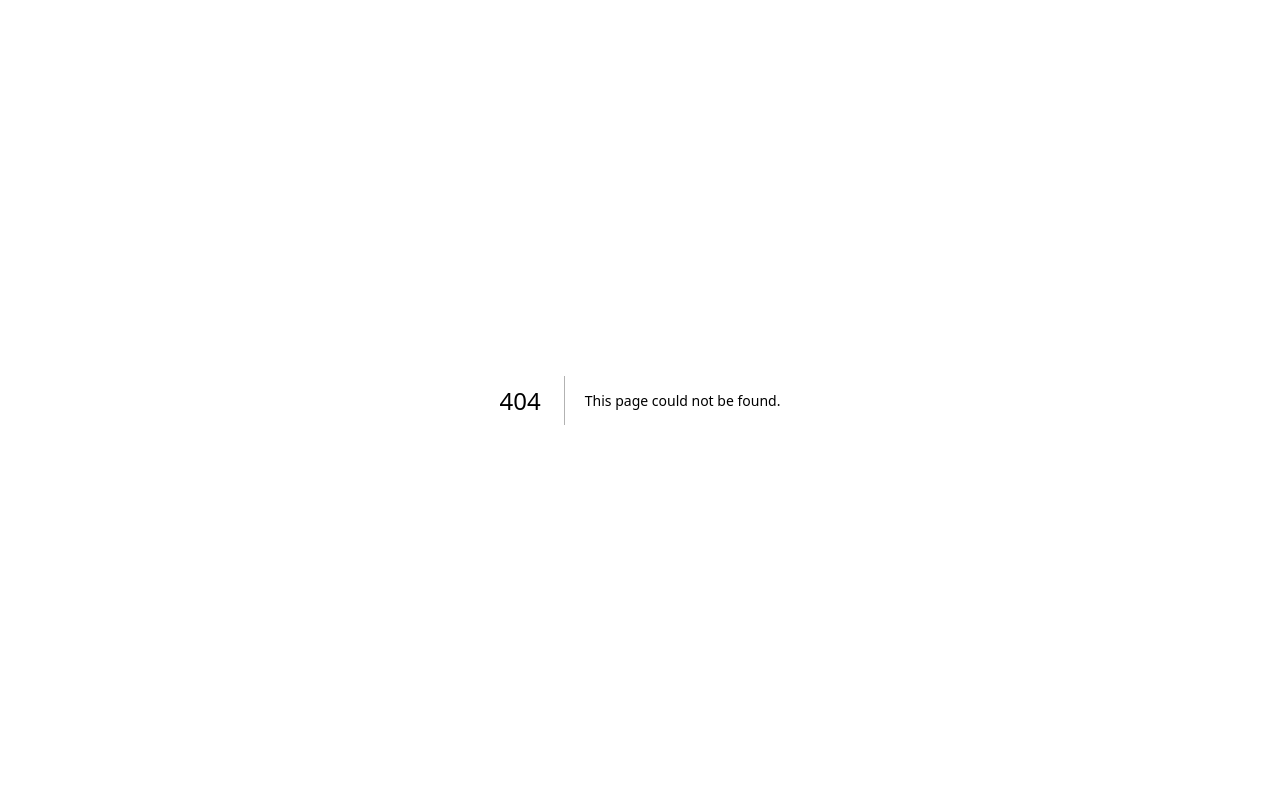
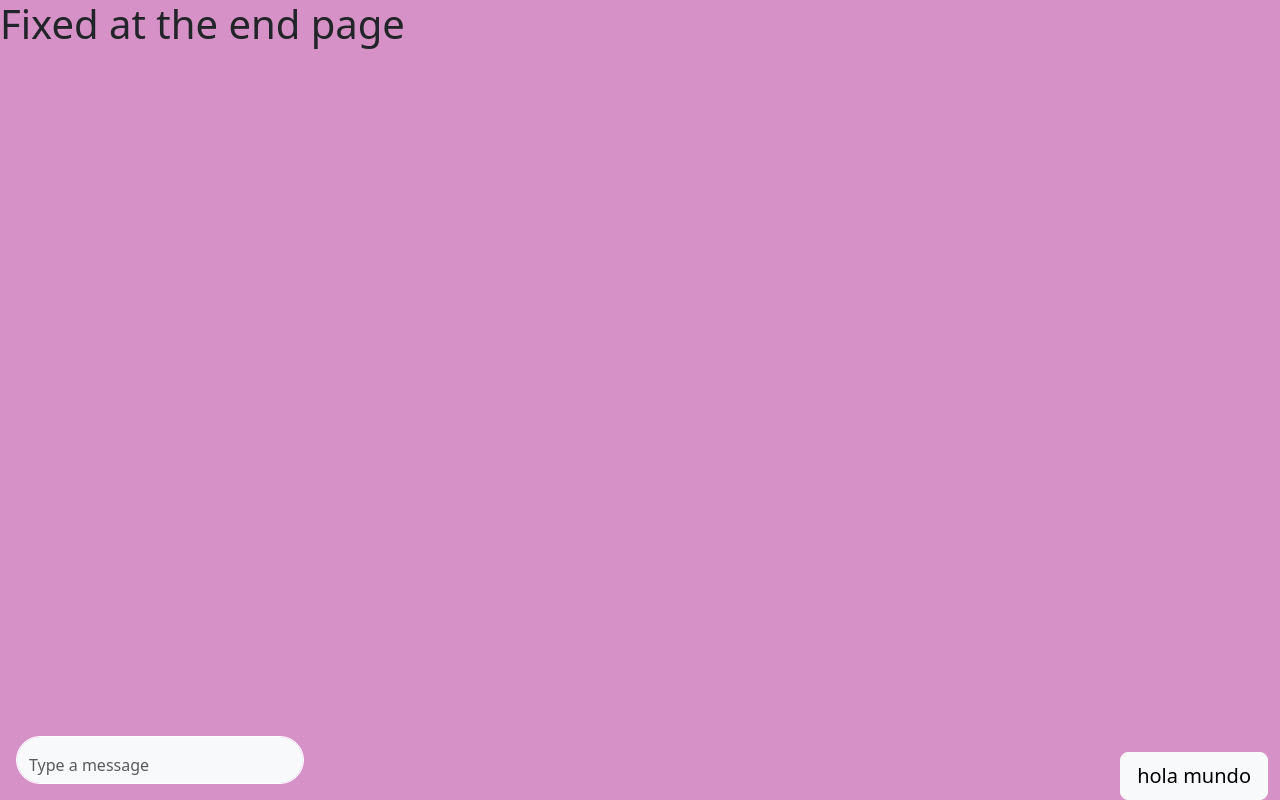
Before and after one commit to LauraCaa/experimental, a Next.js app: page /stuck in a window 1280 px wide. Before the commit this address had no page. Built offline with nearby package versions, Linux system fonts and the light colour scheme.

Commit message:
feat: Fixed position

```diff
--- a/src/assets/globals.css
+++ b/src/assets/globals.css
@@ -57,3 +57,9 @@
   position: absolute;
   background-color: rgb(248, 201, 130);
 }
+.bg-lila{
+  background-color: rgb(214, 146, 199);
+}
+.bg-babyblue{
+  background-color: rgb(155, 211, 254);
+}
--- /dev/null
+++ b/src/components/stuck-object.js
@@ -0,0 +1,15 @@
+export default function StuckObject(){
+    return(
+        <div className="bg-lila min-vh-100 row">
+            <h1>Fixed at the end page</h1>
+            <div className="d-flex justify-content-end fixed-bottom">
+                <button className="btn btn-light btn-lg">hola mundo</button>
+            </div>
+            <div className="p-3 fixed-bottom col-3">
+                <fieldset className="">
+                    <input type="text" className="form-control border border-white rounded-pill bg-body-tertiary pt-3" placeholder="Type a message"/>
+                </fieldset>
+            </div>
+        </div>
+    )
+}
--- /dev/null
+++ b/src/pages/stuck.js
@@ -0,0 +1,10 @@
+import '@/assets/globals.css'
+import StuckObject from '@/components/stuck-object';
+import 'bootstrap/dist/css/bootstrap.min.css';
+export default function Stuck(){
+    return(
+        <>
+            <StuckObject></StuckObject>
+        </>
+    )
+}
```
